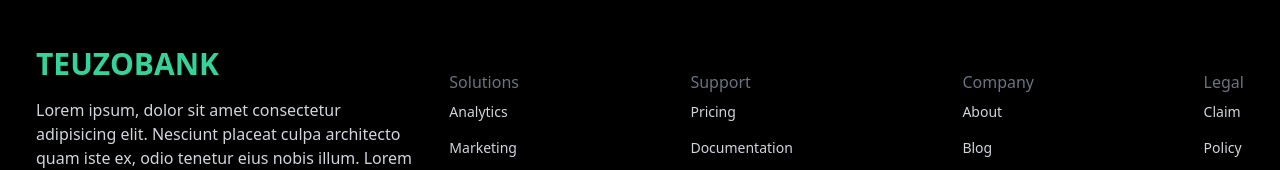
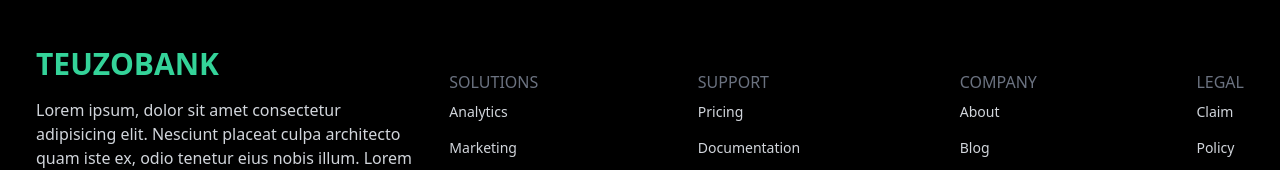
Before and after one commit to matheus-ferreira1/Financial-landing-page, a React (Vite) app: page / in a window 1280 px wide. Shown: the part 2452-2622 px from the top of the page. Built offline with nearby package versions, Linux system fonts and the light colour scheme.

Commit message:
footer corrections

```diff
--- a/src/components/Footer.jsx
+++ b/src/components/Footer.jsx
@@ -30,7 +30,7 @@ const Footer = () => {
       </div>
       <div className="lg:col-span-2 flex justify-between mt-6">
         <div>
-          <h6 className="font-medium text-gray-500">Solutions</h6>
+          <h6 className="font-medium uppercase text-gray-500">Solutions</h6>
           <ul>
             <li className="py-2 text-sm">Analytics</li>
             <li className="py-2 text-sm">Marketing</li>
@@ -39,7 +39,7 @@ const Footer = () => {
           </ul>
         </div>
         <div>
-          <h6 className="font-medium text-gray-500">Support</h6>
+          <h6 className="font-medium uppercase text-gray-500">Support</h6>
           <ul>
             <li className="py-2 text-sm">Pricing</li>
             <li className="py-2 text-sm">Documentation</li>
@@ -48,7 +48,7 @@ const Footer = () => {
           </ul>
         </div>
         <div>
-          <h6 className="font-medium text-gray-500">Company</h6>
+          <h6 className="font-medium uppercase text-gray-500">Company</h6>
           <ul>
             <li className="py-2 text-sm">About</li>
             <li className="py-2 text-sm">Blog</li>
@@ -58,7 +58,7 @@ const Footer = () => {
           </ul>
         </div>
         <div>
-          <h6 className="font-medium text-gray-500">Legal</h6>
+          <h6 className="font-medium uppercase text-gray-500">Legal</h6>
           <ul>
             <li className="py-2 text-sm">Claim</li>
             <li className="py-2 text-sm">Policy</li>
```
